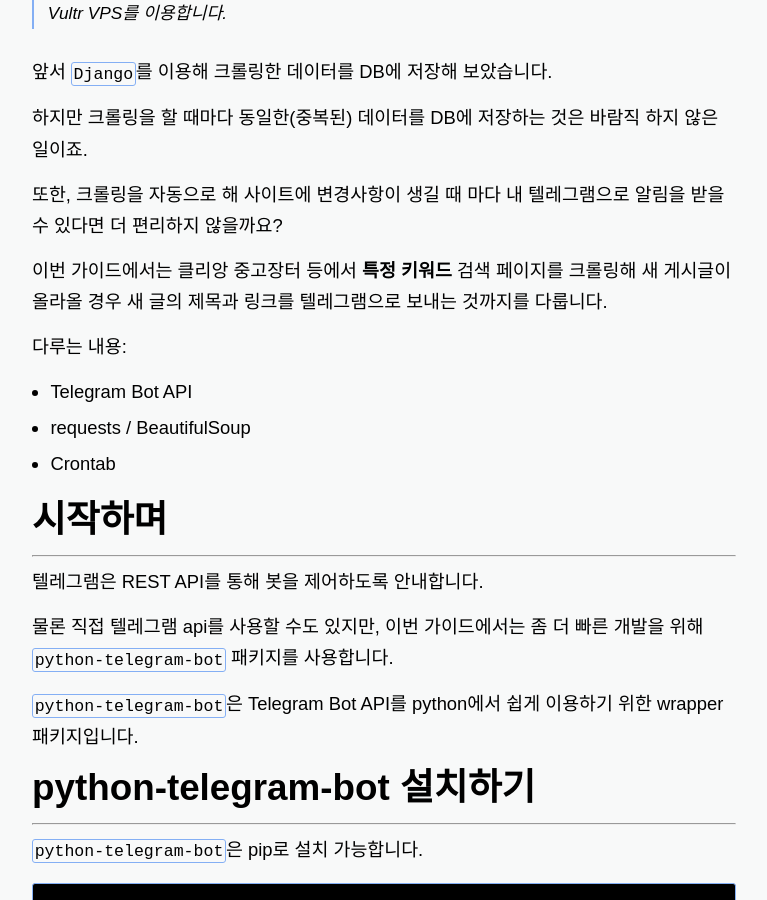
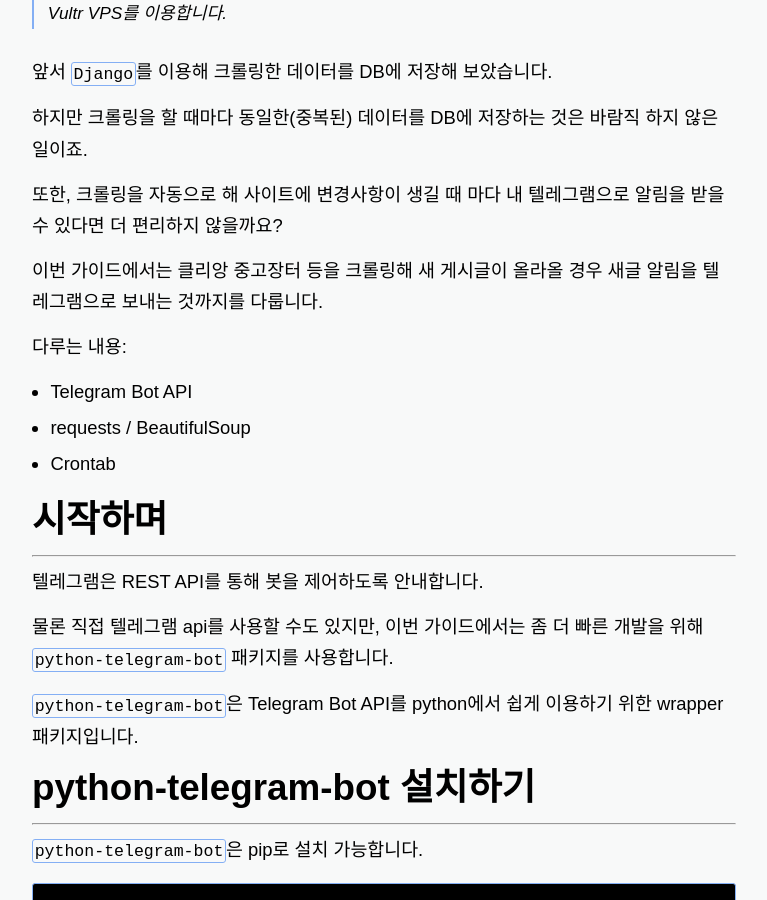
Before and after one commit to Beomi/beomi.github.io_2019, a Jekyll site: the page built from _posts/2017-04-20-HowToMakeWebCrawler-Notice-with-Telegram.md, in a window 1280 px wide and 900 px high, scrolled down 912 px. Shown: the whole window, without its empty margins (256-1023 px from the left). Built offline with Jekyll 4.4.1, drawn with Linux system fonts in a browser that asks for light colours; nearby versions of some CDN libraries; some web fonts are replaced.

Commit message:
fix typo

```diff
--- a/_posts/2017-04-20-HowToMakeWebCrawler-Notice-with-Telegram.md
+++ b/_posts/2017-04-20-HowToMakeWebCrawler-Notice-with-Telegram.md
@@ -19,7 +19,7 @@ image: /img/telegram.png
 
 또한, 크롤링을 자동으로 해 사이트에 변경사항이 생길 때 마다 내 텔레그램으로 알림을 받을 수 있다면 더 편리하지 않을까요?
 
-이번 가이드에서는 클리앙 중고장터 등에서 **특정 키워드** 검색 페이지를 크롤링해 새 게시글이 올라올 경우 새 글의 제목과 링크를 텔레그램으로 보내는 것까지를 다룹니다.
+이번 가이드에서는 클리앙 중고장터 등을 크롤링해 새 게시글이 올라올 경우 새글 알림을 텔레그램으로 보내는 것까지를 다룹니다.
 
 다루는 내용:
 
```
